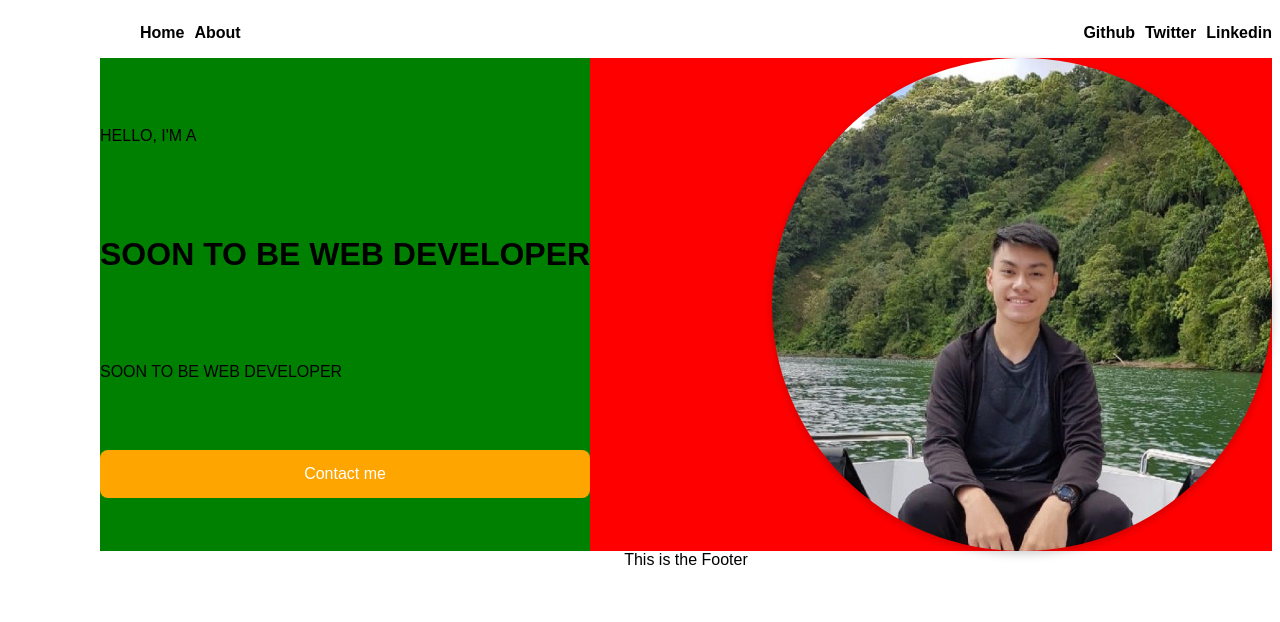
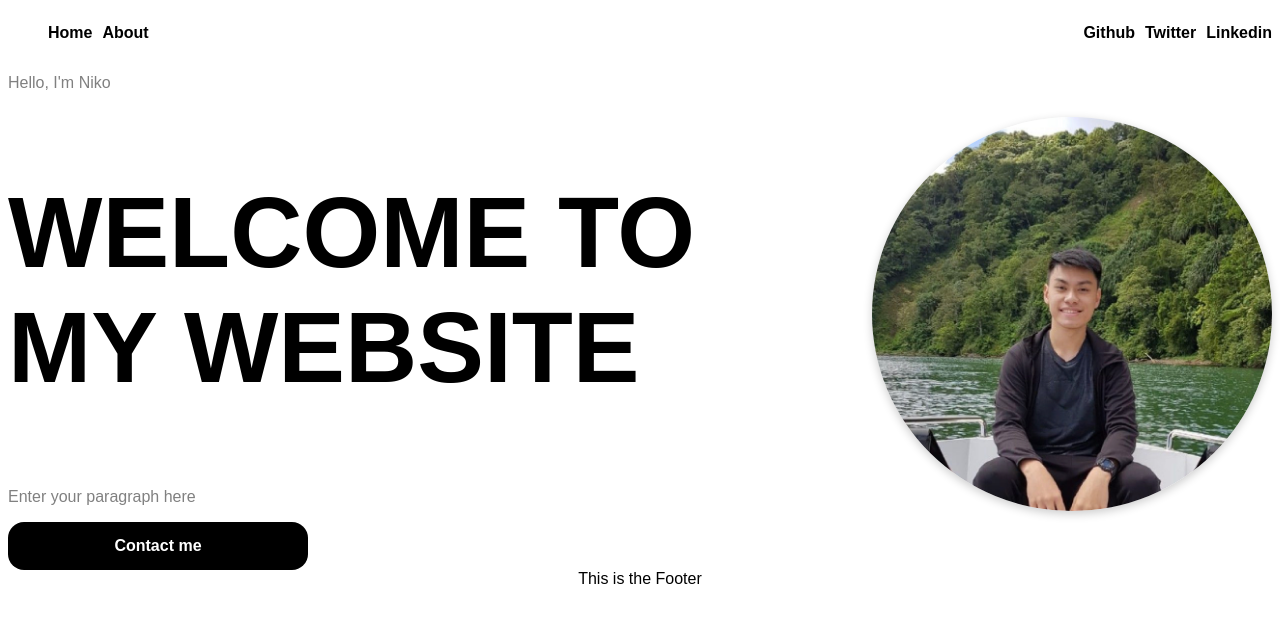
Before and after one commit to revou-fsse-1/w1-my-personal-website-nikosetiawanp, a plain HTML site: page index.html in a window 1280 px wide. Drawn offline with Linux system fonts and the light colour scheme.

Commit message:
remove background color in css file

```diff
--- a/index.css
+++ b/index.css
@@ -4,7 +4,6 @@ body {
     flex-direction: column;
     color: black;
     background-color: white;
-    margin-left: 100px;
 }
 
 /* NAVIGATION */
@@ -31,39 +30,52 @@ a {
     color: black;
     font-weight: bolder;
 }
+
 /* HEADER */
 .header {
     display : flex;
-    justify-content: space-between;
-    background: red;
+    justify-content: center;
+    gap: 20px;
 }
 .header-left {
     display : flex;
     flex-direction: column;
-    justify-content: space-evenly;
-    background: green;
+    align-items: left;
 }
-.header-right {
-    display : flex;
-
+.hello {
+    color: gray;
 }
 
+h1 {
+    font-size: 100px;
+    font-weight: 900;
+}
+.intro {
+    color: gray;
+}
 button {
-    background-color: orange;
+    background-color: black;
     border: none;
+    font-weight: 900;
     color: white;
     padding: 15px 32px;
     text-align: center;
     text-decoration: none;
     display: inline-block;
     font-size: 16px;
-    border-radius: 8px;
+    border-radius: 16px;
+    max-width: 300px;
+}
+.header-right {
+    display : flex;
+    justify-content: center;
+    align-items: center;
 }
 
 img {
     border-radius: 50%;
-    max-width: 500px;
-    max-height: 500px;
+    max-width: 400px;
+    max-height: 400px;
     box-shadow: 0 3px 10px rgb(0 0 0 / 0.2);
 }
 
--- a/index.html
+++ b/index.html
@@ -23,9 +23,9 @@
 
     <header class = "header">
         <div class = "header-left">
-            <p class = "hello">HELLO, I'M A</p>
-            <h1 class = "my name">SOON TO BE WEB DEVELOPER</h1>
-            <p class = "intro">SOON TO BE WEB DEVELOPER</p>
+            <p class = "hello">Hello, I'm Niko </p>
+            <h1 class = "my-name">WELCOME TO MY WEBSITE</h1>
+            <p class = "intro">Enter your paragraph here</p>
             <button> Contact me </button>
         </div>
         <div class = "header-right">
```
